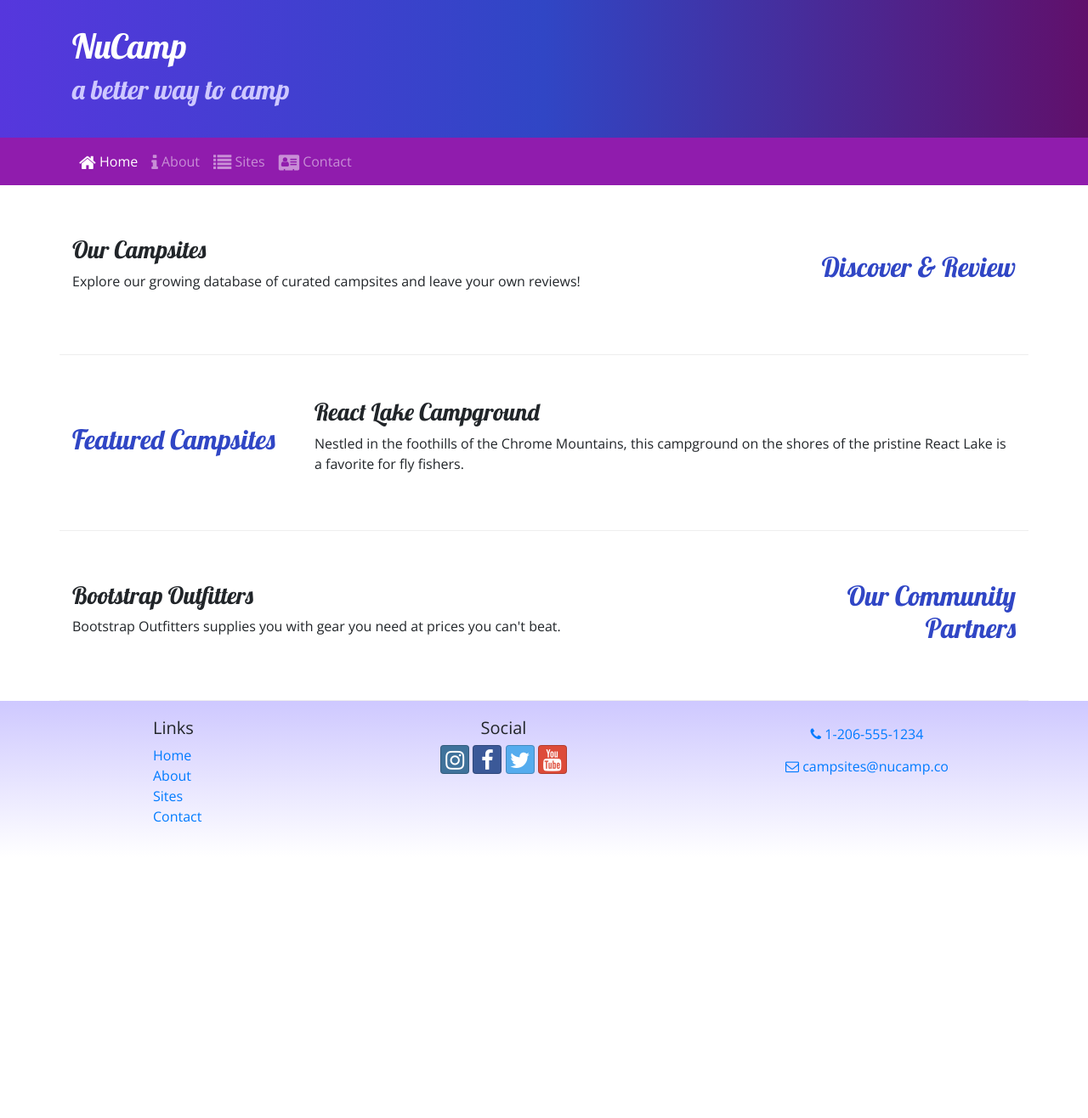
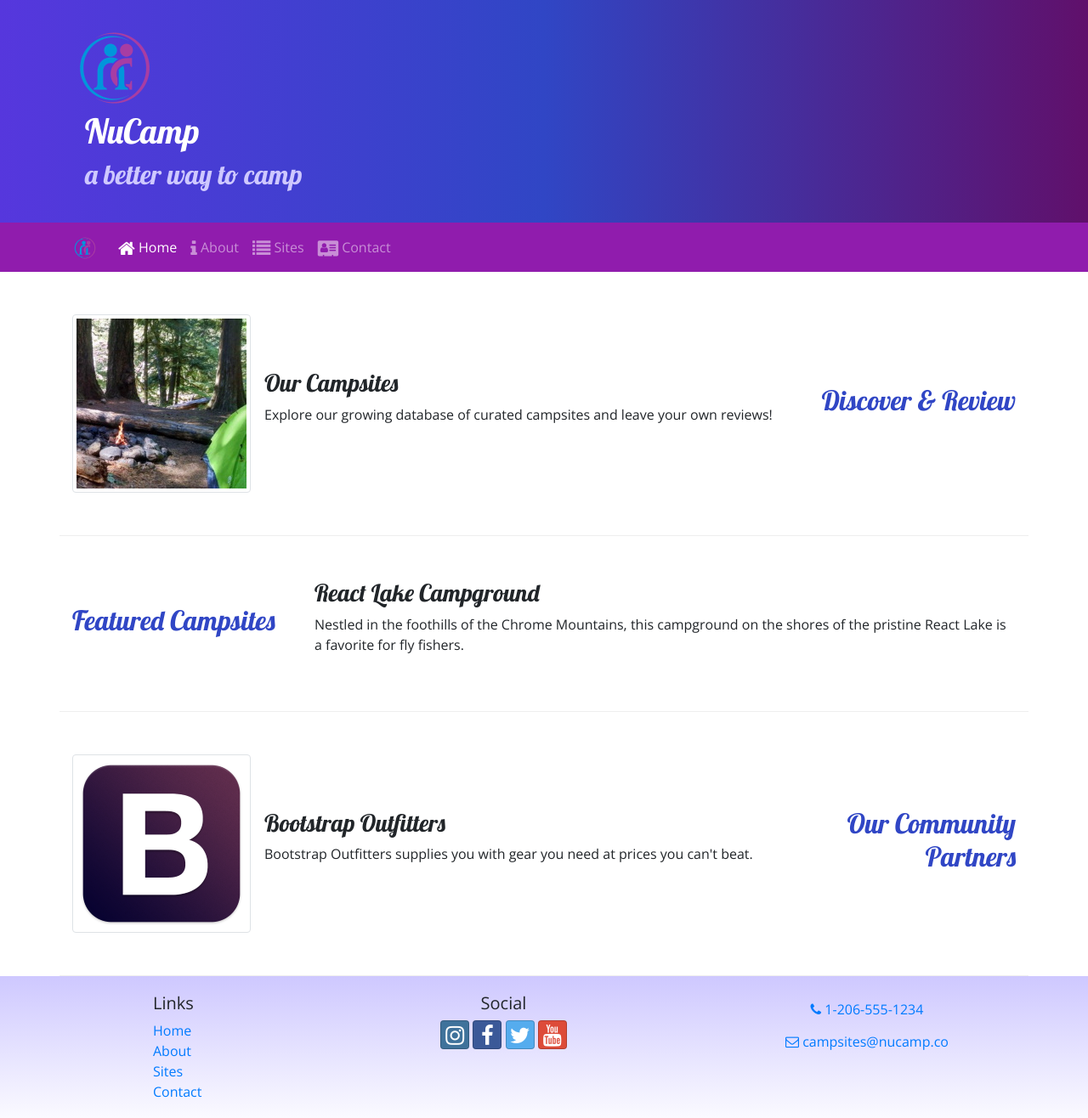
Before and after one commit to Jgarnes/NuCampsite, a website: page index.html in a window 1280 px wide. Shown: the whole page at 85% size. Before the commit the page ends 1009 px from the top, so only its background shows below. Drawn offline with nearby package versions, Linux system fonts and the light colour scheme.

Commit message:
Images and Media

```diff
--- a/index.html
+++ b/index.html
@@ -25,6 +25,10 @@
     <header class="jumbotron jumbotron-fluid">
         <div class="container">
           <div class="row">
+              <div class="col-4 col-sm-3 col-md-2 align-self-center">
+                <img src="img/logo.png" class="img-fluid" />
+              </div>
+            </div>
             <div class="col">
 
               <h1>NuCamp</h1>
@@ -37,8 +41,9 @@
 
   <nav class="navbar navbar-expand-sm navbar-dark sticky-top">
     <div class="container">
+      <a class="navbar-brand" href="#"> <img src="img/logo.png" height="30" width="30" /> </a>
 
-      <button class="navbar-toggler ml-auto" type="button" data-toggle="collapse" data-target="#nucampNavbar">
+      <button class="navbar-toggler" type="button" data-toggle="collapse" data-target="#nucampNavbar">
         <span class="navbar-toggler-icon"></span>
       </button>
 
@@ -58,9 +63,15 @@
            <div class="col-sm-4 order-sm-last col-md-3">
               <h2 class="text-sm-right">Discover & Review</h2>
            </div>
+
          <div class="col">
+          <div class="media">
+            <img class="d-flex mr-3 img-thumbnail" src="img/breadcrumb-trail-thumb.jpg" alt="Breadcrumb Trail" />
+              <div class="media-body align-self-center">
                 <h3>Our Campsites</h3>
                 <p class="d-none d-sm-block">Explore our growing database of curated campsites and leave your own reviews!</p>
+              </div>
+            </div>
           </div>
         </div>
 
@@ -78,9 +89,15 @@
              <div class="col-sm-4 order-sm-last col-md-3">
                 <h2 class="text-sm-right">Our Community Partners</h2>
              </div>
+
            <div class="col">
+            <div class="media">
+              <img class="d-flex mr-3 img-thumbnail " src="img/bootstrap-thumb.png" alt="Bootstrap Outfitters">
+                <div class="media-body align-self-center">
                   <h3>Bootstrap Outfitters</h3>
                   <p class="d-none d-sm-block">Bootstrap Outfitters supplies you with gear you need at prices you can't beat.</p>
+                </div>
+              </div>
             </div>
           </div>
         </div>
```
Also changed, not shown: aboutus.html (+13 -6 lines), contactus.html (+14 -6 lines), img/bootstrap-thumb.png (added), img/breadcrumb-trail-thumb.jpg (added), img/breadcrumb-trail.jpg (added), img/chrome-river-thumb.jpg (added), img/chrome-river.jpg (added), img/logo.png (added), img/react-lake-thumb.jpg (added), img/react-lake.jpg (added). Lines whose indentation alone changed are shown as unchanged.
